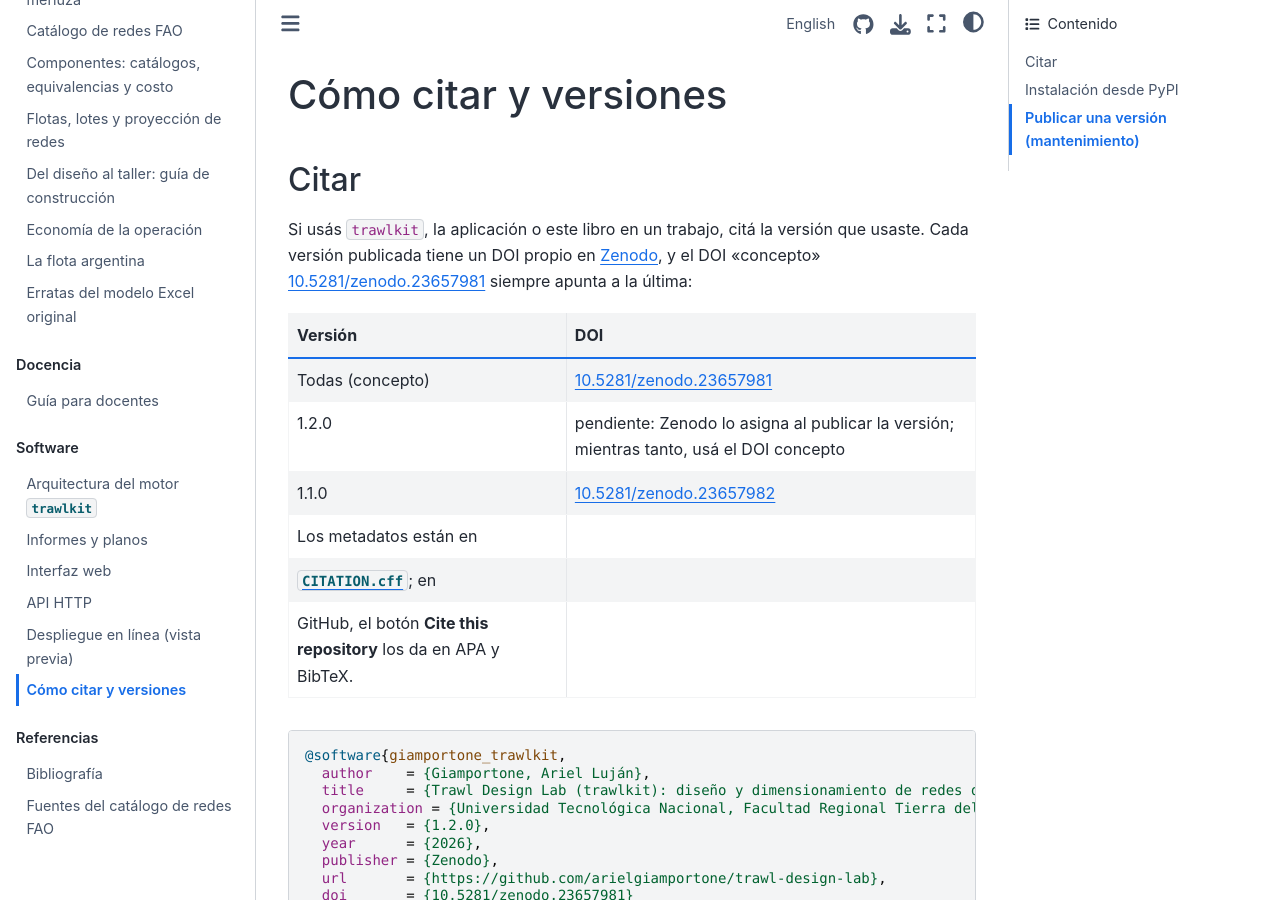
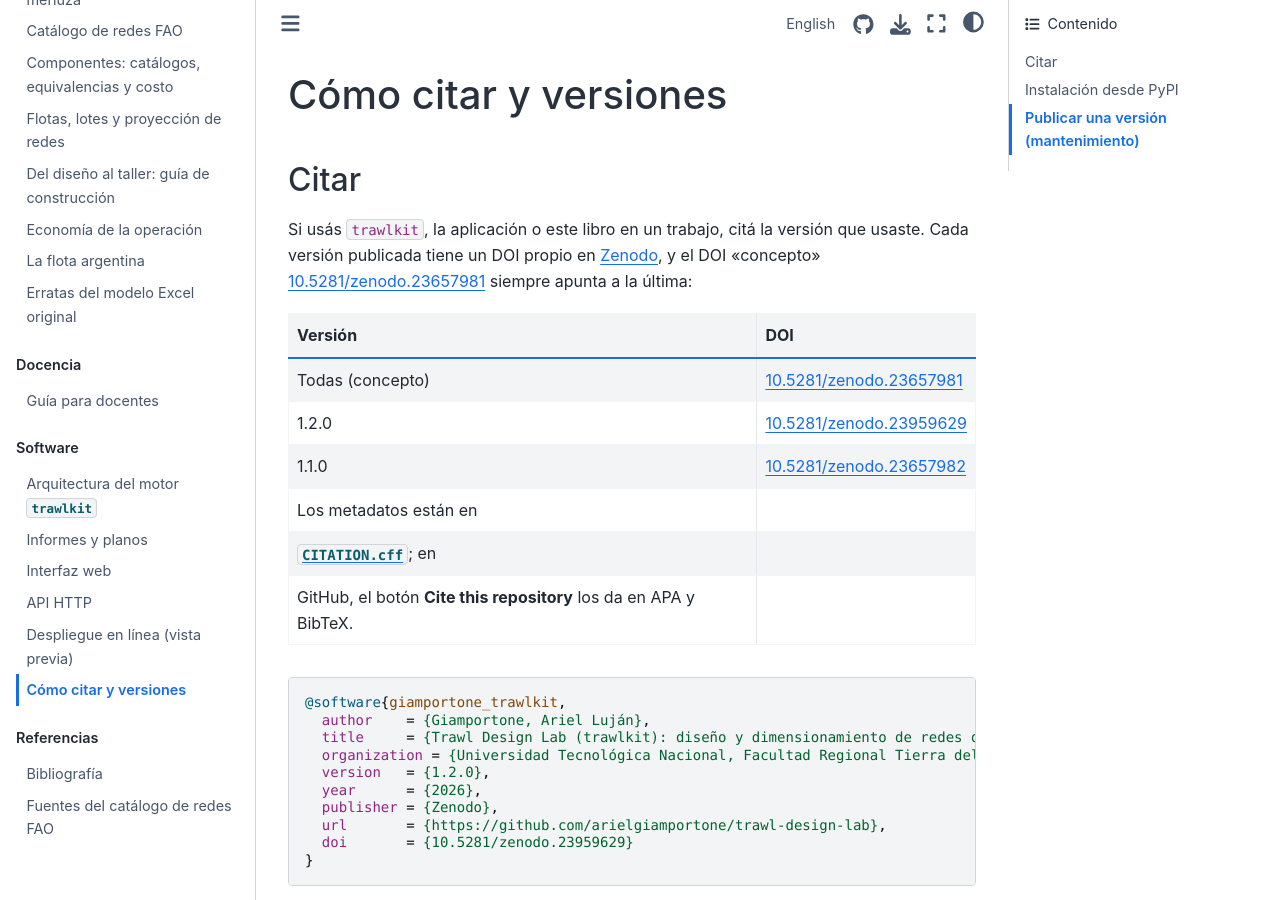
Before and after one commit to arielgiamportone/trawl-design-lab, a Jupyter Book: the page built from docs/citar.md, in a window 1280 px wide and 900 px high. Built offline with Jupyter Book 1.0.4 settings and Sphinx 7.4.7 and the Sphinx Book theme 1.1.4, drawn with Linux system fonts in a browser that asks for light colours; cross-references to code outside the pages are shown as plain code.

Commit message:
DOI de la versión 1.2.0 en las páginas de cita
Co-Authored-By: Claude Opus 5.5 <noreply@anthropic.com>
Claude-Session: https://claude.ai/code/session_01GxmE171J19C1A6ZvcYULfz

````diff
--- a/docs/citar.md
+++ b/docs/citar.md
@@ -9,7 +9,7 @@ versión publicada tiene un DOI propio en [Zenodo](https://zenodo.org/), y el DO
 | Versión | DOI |
 |---|---|
 | Todas (concepto) | [10.5281/zenodo.23657981](https://doi.org/10.5281/zenodo.23657981) |
-| 1.2.0 | pendiente: Zenodo lo asigna al publicar la versión; mientras tanto, usá el DOI concepto |
+| 1.2.0 | [10.5281/zenodo.23959629](https://doi.org/10.5281/zenodo.23959629) |
 | 1.1.0 | [10.5281/zenodo.23657982](https://doi.org/10.5281/zenodo.23657982) |
  Los metadatos están en
 [`CITATION.cff`](https://github.com/arielgiamportone/trawl-design-lab/blob/main/CITATION.cff); en
@@ -24,7 +24,7 @@ GitHub, el botón **Cite this repository** los da en APA y BibTeX.
   year      = {2026},
   publisher = {Zenodo},
   url       = {https://github.com/arielgiamportone/trawl-design-lab},
-  doi       = {10.5281/zenodo.23657981}
+  doi       = {10.5281/zenodo.23959629}
 }
 ```
 
````
Also changed, not shown: docs/en/citar.md (+2 -2 lines), 1 other file.
